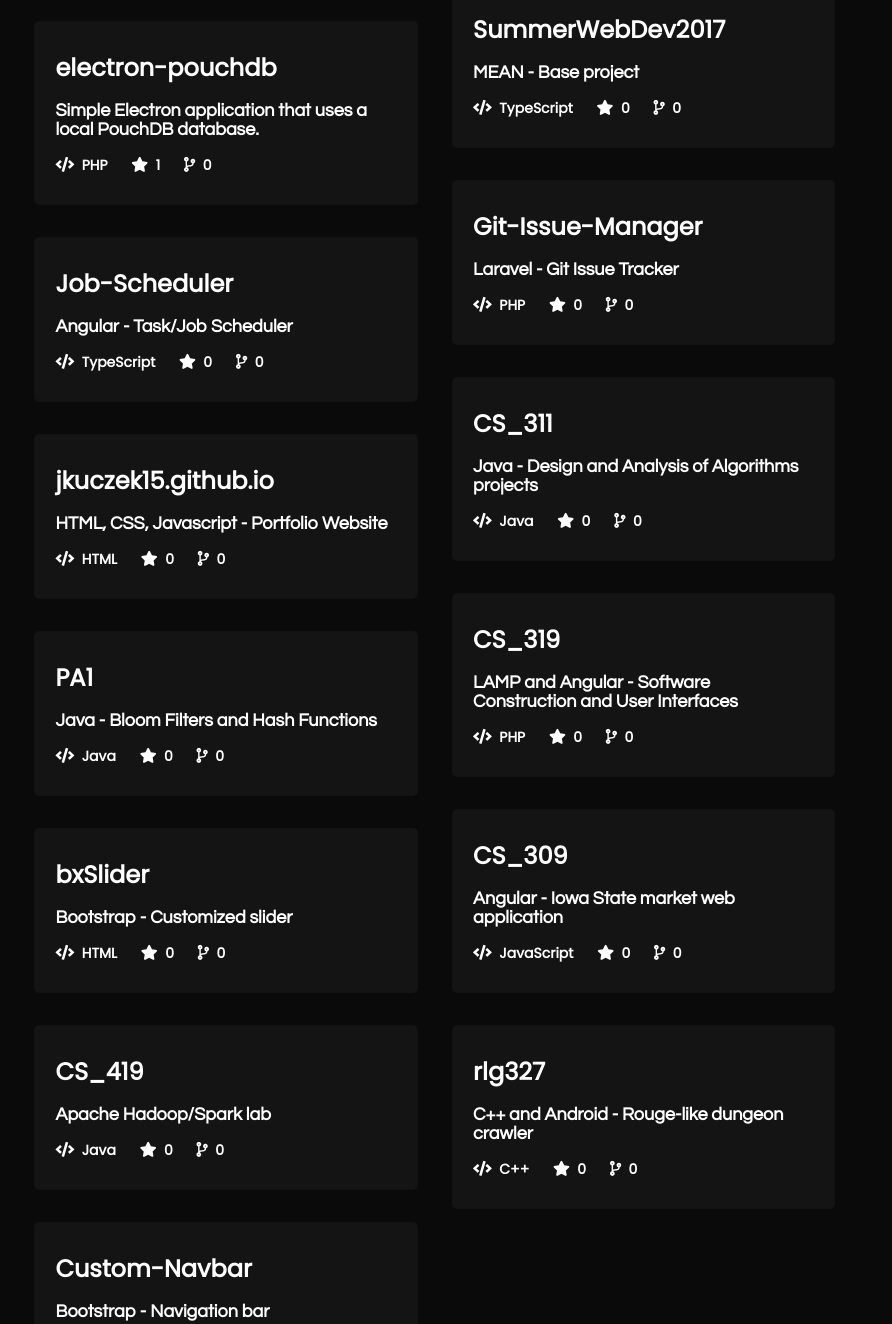
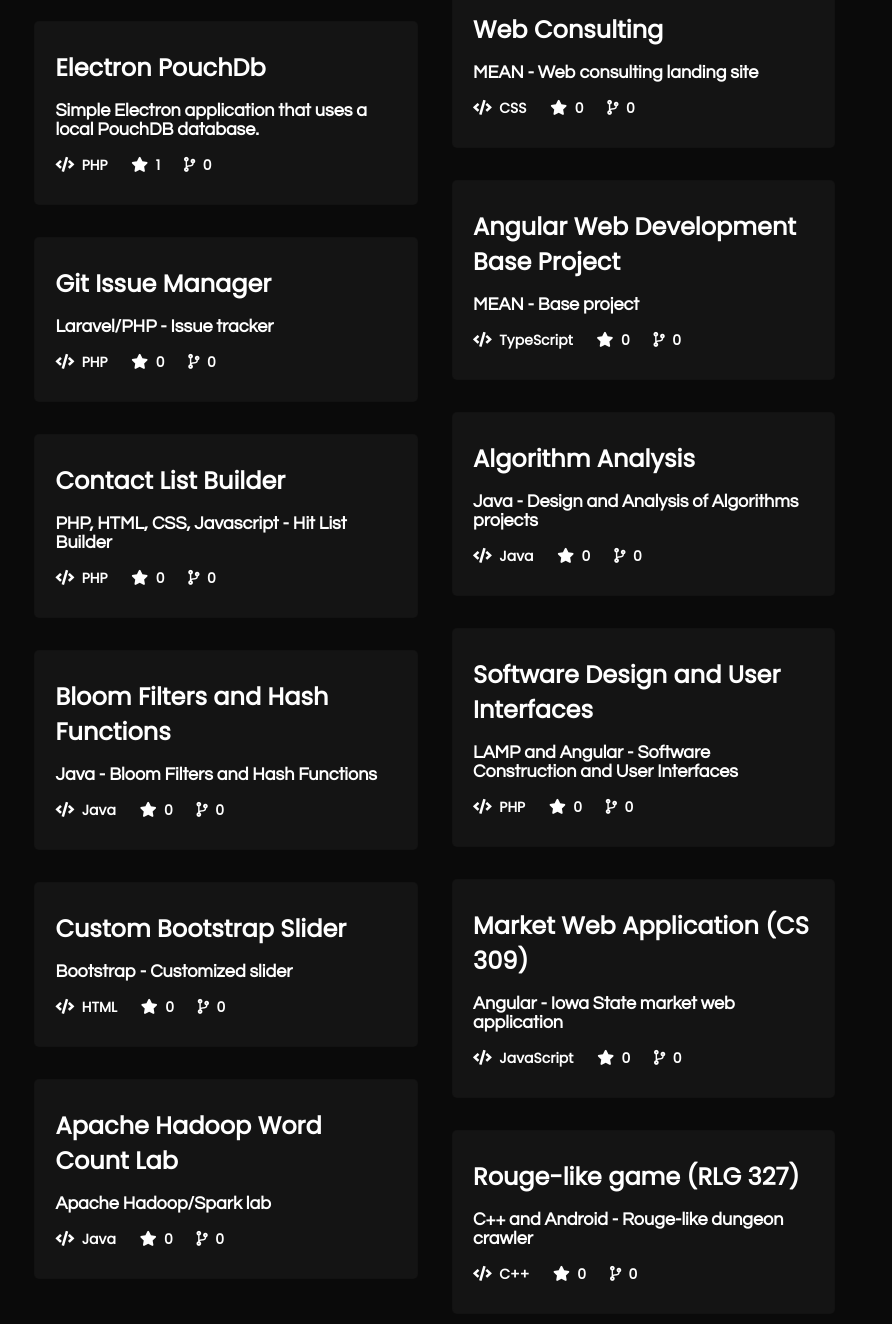
Before and after one commit to jkuczek15/jkuczek15.github.io, a website: page index.html in a window 1280 px wide. Shown: the part 429-1753 px from the top of the page, 388-1280 px from the left. Drawn offline with nearby package versions, Linux system fonts and the light colour scheme.

Commit message:
Add index.html file

```diff
--- a/index.html
+++ b/index.html
@@ -30,7 +30,7 @@
             <div id="projects">
                     <a href="https://github.com/jkuczek15/spotifycollab" target="_blank">
                     <section>
-                        <div class="section_title">spotifycollab</div>
+                        <div class="section_title">Spotify Collab</div>
                         <div class="about_section">
                         <span style="display:block;">Create a queue with friends and play songs from your Spotify libraries and playlists.</span>
                         </div>
@@ -43,7 +43,7 @@
                     </a>
                     <a href="https://github.com/jkuczek15/electron-pouchdb" target="_blank">
                         <section>
-                            <div class="section_title">electron-pouchdb</div>
+                            <div class="section_title">Electron PouchDb</div>
                             <div class="about_section">
                             <span style="display:block;">Simple Electron application that uses a local PouchDB database.</span>
                             </div>
@@ -54,27 +54,27 @@
                             </div>
                         </section>
                         </a>
-                    <a href="https://github.com/jkuczek15/Job-Scheduler" target="_blank">
+                    <a href="https://github.com/jkuczek15/Git-Issue-Manager" target="_blank">
                     <section>
-                        <div class="section_title">Job-Scheduler</div>
+                        <div class="section_title">Git Issue Manager</div>
                         <div class="about_section">
-                        <span style="display:block;">Angular - Task/Job Scheduler</span>
+                        <span style="display:block;">Laravel/PHP - Issue tracker</span>
                         </div>
                         <div class="bottom_section">
-                            <span style="display:inline-block;"><i class="fas fa-code"></i>&nbsp; TypeScript</span>
+                            <span style="display:inline-block;"><i class="fas fa-code"></i>&nbsp; PHP</span>
                             <span><i class="fas fa-star"></i>&nbsp; 0</span>
                             <span><i class="fas fa-code-branch"></i>&nbsp; 0</span>
                         </div>
                     </section>
                     </a>
-                    <a href="https://github.com/jkuczek15/jkuczek15.github.io" target="_blank">
+                    <a href="https://github.com/jkuczek15/Hit-List-Builder" target="_blank">
                     <section>
-                        <div class="section_title">jkuczek15.github.io</div>
+                        <div class="section_title">Contact List Builder</div>
                         <div class="about_section">
-                        <span style="display:block;">HTML, CSS, Javascript - Portfolio Website</span>
+                        <span style="display:block;">PHP, HTML, CSS, Javascript - Hit List Builder</span>
                         </div>
                         <div class="bottom_section">
-                            <span style="display:inline-block;"><i class="fas fa-code"></i>&nbsp; HTML</span>
+                            <span style="display:inline-block;"><i class="fas fa-code"></i>&nbsp; PHP</span>
                             <span><i class="fas fa-star"></i>&nbsp; 0</span>
                             <span><i class="fas fa-code-branch"></i>&nbsp; 0</span>
                         </div>
@@ -82,7 +82,7 @@
                     </a>
                     <a href="https://github.com/jkuczek15/PA1" target="_blank">
                     <section>
-                        <div class="section_title">PA1</div>
+                        <div class="section_title">Bloom Filters and Hash Functions</div>
                         <div class="about_section">
                         <span style="display:block;">Java - Bloom Filters and Hash Functions </span>
                         </div>
@@ -95,7 +95,7 @@
                     </a>
                     <a href="https://github.com/jkuczek15/bxSlider" target="_blank">
                     <section>
-                        <div class="section_title">bxSlider</div>
+                        <div class="section_title">Custom Bootstrap Slider</div>
                         <div class="about_section">
                         <span style="display:block;">Bootstrap - Customized slider</span>
                         </div>
@@ -108,7 +108,7 @@
                     </a>
                     <a href="https://github.com/jkuczek15/419/tree/master/Lab2/src" target="_blank">
                         <section>
-                            <div class="section_title">CS_419</div>
+                            <div class="section_title">Apache Hadoop Word Count Lab</div>
                             <div class="about_section">
                             <span style="display:block;">Apache Hadoop/Spark lab</span>
                             </div>
@@ -121,7 +121,7 @@
                     </a>
                     <a href="https://github.com/jkuczek15/Custom-Navbar" target="_blank">
                     <section>
-                        <div class="section_title">Custom-Navbar</div>
+                        <div class="section_title">Custom Navbar</div>
                         <div class="about_section">
                         <span style="display:block;">Bootstrap - Navigation bar</span>
                         </div>
@@ -134,7 +134,7 @@
                     </a>
                     <a href="https://github.com/jkuczek15/Web-Consulting" target="_blank">
                     <section>
-                        <div class="section_title">Web-Consulting</div>
+                        <div class="section_title">Web Consulting</div>
                         <div class="about_section">
                         <span style="display:block;">MEAN - Web consulting landing site</span>
                         </div>
@@ -147,7 +147,7 @@
                     </a>
                     <a href="https://github.com/jkuczek15/SummerWebDev2017" target="_blank">
                     <section>
-                        <div class="section_title">SummerWebDev2017</div>
+                        <div class="section_title">Angular Web Development Base Project</div>
                         <div class="about_section">
                         <span style="display:block;">MEAN - Base project</span>
                         </div>
@@ -158,22 +158,9 @@
                         </div>
                     </section>
                     </a>
-                    <a href="https://github.com/jkuczek15/Git-Issue-Manager" target="_blank">
-                    <section>
-                        <div class="section_title">Git-Issue-Manager</div>
-                        <div class="about_section">
-                        <span style="display:block;">Laravel - Git Issue Tracker </span>
-                        </div>
-                        <div class="bottom_section">
-                            <span style="display:inline-block;"><i class="fas fa-code"></i>&nbsp; PHP</span>
-                            <span><i class="fas fa-star"></i>&nbsp; 0</span>
-                            <span><i class="fas fa-code-branch"></i>&nbsp; 0</span>
-                        </div>
-                    </section>
-                    </a>
                     <a href="https://github.com/jkuczek15/CS_311" target="_blank">
                     <section>
-                        <div class="section_title">CS_311</div>
+                        <div class="section_title">Algorithm Analysis</div>
                         <div class="about_section">
                         <span style="display:block;">Java - Design and Analysis of Algorithms projects</span>
                         </div>
@@ -186,7 +173,7 @@
                     </a>
                     <a href="https://github.com/jkuczek15/CS_319" target="_blank">
                     <section>
-                        <div class="section_title">CS_319</div>
+                        <div class="section_title">Software Design and User Interfaces</div>
                         <div class="about_section">
                         <span style="display:block;">LAMP and Angular - Software Construction and User Interfaces</span>
                         </div>
@@ -199,7 +186,7 @@
                     </a>
                     <a href="https://github.com/jkuczek15/CS_309" target="_blank">
                     <section>
-                        <div class="section_title">CS_309</div>
+                        <div class="section_title">Market Web Application (CS 309)</div>
                         <div class="about_section">
                         <span style="display:block;">Angular - Iowa State market web application</span>
                         </div>
@@ -212,7 +199,7 @@
                     </a>
                     <a href="https://github.com/jkuczek15/rlg327" target="_blank">
                     <section>
-                        <div class="section_title">rlg327</div>
+                        <div class="section_title">Rouge-like game (RLG 327)</div>
                         <div class="about_section">
                         <span style="display:block;">C++ and Android - Rouge-like dungeon crawler</span>
                         </div>
```
